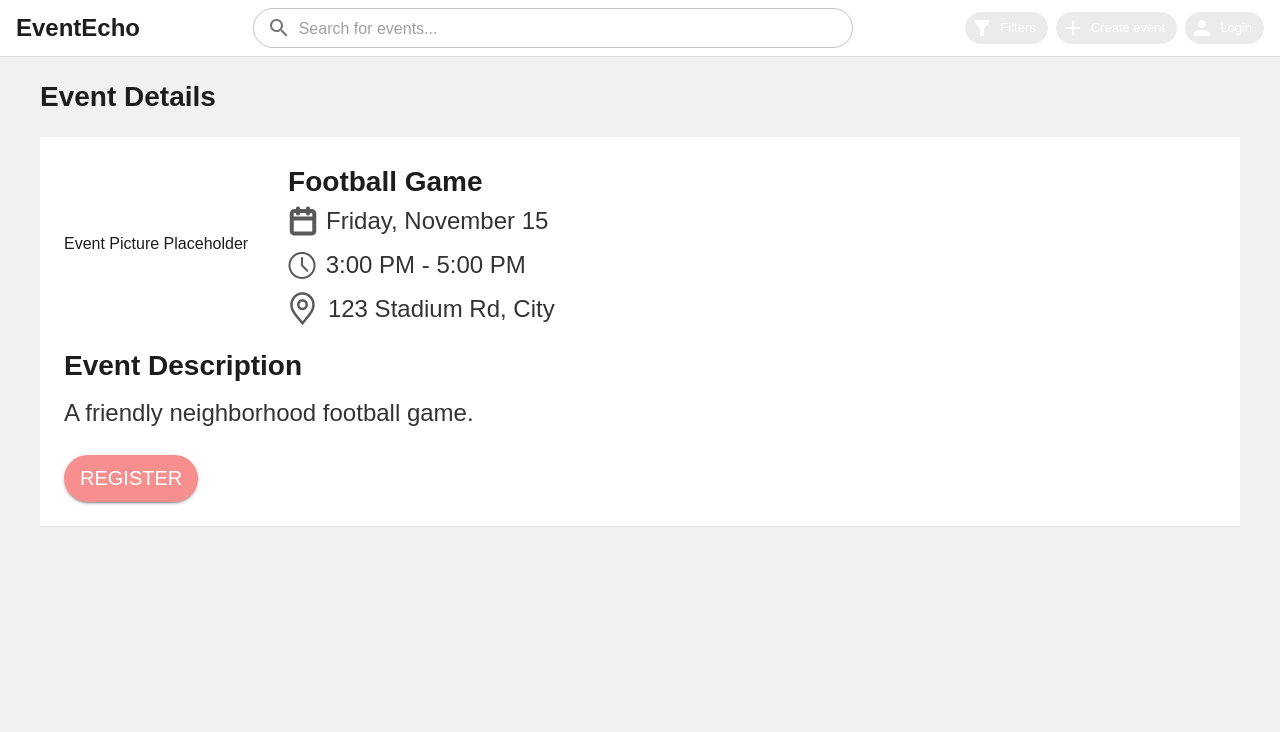
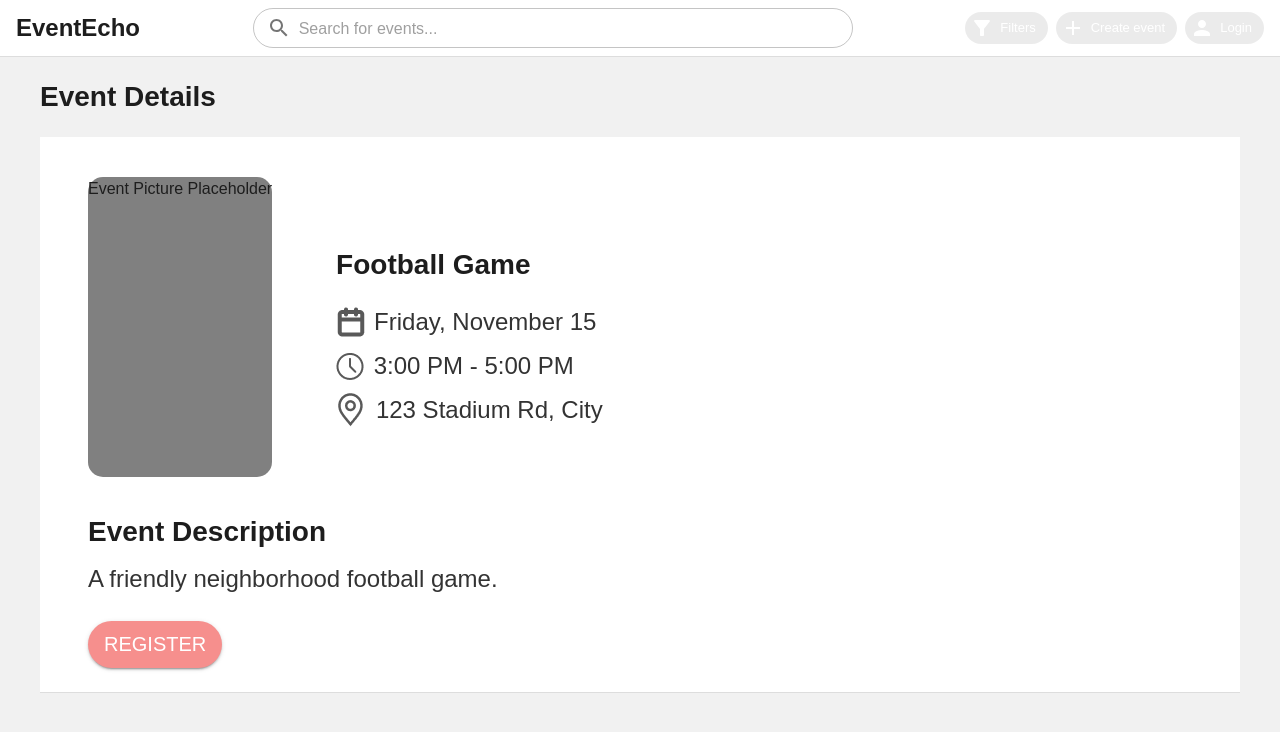
Before and after one commit to Winsthai/EventEcho, a React app in the folder client/: page /event/1 in a window 1280 px wide. Shown: the top 732 px of the page. Built offline with nearby package versions, Linux system fonts and the light colour scheme; the HTML template or start-up script is replaced by a standard one.

Commit message:
fix: Changed picture placeholders

```diff
--- a/client/src/Components/EventPage/EventPage.css
+++ b/client/src/Components/EventPage/EventPage.css
@@ -38,3 +38,19 @@
     color: #1D1D1D;
     font-size: 28px;
 }
+
+#EventPagePhotoBackground {
+    background-color: gray;
+    height: 300px;
+    margin-left: 24px; /* Matches px3, where px1 = 8 px or something */
+    margin-right: 24px;
+    border-radius: 15px;
+}
+
+#EventPagePhotoBackgroundDesktop {
+    background-color: gray;
+    height: 300px;
+    margin-left: 24px; /* Matches px3, where px1 = 8 px or something */
+    margin-right: 24px;
+    border-radius: 15px;
+}
--- a/client/src/Components/EventPage/EventPage.jsx
+++ b/client/src/Components/EventPage/EventPage.jsx
@@ -3,9 +3,6 @@ import { useEffect } from "react";
 import { useState } from "react";
 import { useNavigate } from "react-router-dom";
 import { Box, Stack, Button, useMediaQuery } from "@mui/material";
-import Calendar from '../../images/Calendar.png';
-import Clock from '../../images/Clock.png';
-import Location from '../../images/Location.png';
 import CalendarDesktop from '../../images/CalendarDesktop.png';
 import ClockDesktop from '../../images/ClockDesktop.png';
 import LocationDesktop from '../../images/LocationDesktop.png';
@@ -116,7 +113,7 @@ const EventPage = () => {
 
                 {/* Event Picture */}
                 {/* TODO: implement this when possible */}
-                <p style={{ textAlign: "center"}}>
+                <p id="EventPagePhotoBackground" style={{ textAlign: "center"}}>
                     Event Picture Placeholder
                 </p>
 
@@ -180,7 +177,7 @@ const EventPage = () => {
                         sx={{
                             backgroundColor: "#F68F8D",
                             borderRadius: "20px",
-                            //fontFamily: "Poppins", // this does nothing?
+                            marginBottom: "80px", // so button doesn't overlap with mobile interface at the bottom.
                             "&:hover": {
                                 backgroundColor: "#A50B07",
                             },
@@ -231,7 +228,7 @@ const EventPage = () => {
                                 marginTop: "1.5rem",
                             }}
                         >
-                            <p>
+                            <p id="EventPagePhotoBackgroundDesktop">
                                 Event Picture Placeholder
                             </p>
                         </Box>
@@ -247,7 +244,7 @@ const EventPage = () => {
                             }}
                         >
                             {/* Title */}
-                            <h1 id="EventPageTitleDesktop" style={{ marginBottom: 0, marginTop: 0, }}>{event.title}</h1>
+                            <h1 id="EventPageTitleDesktop">{event.title}</h1>
                             <Stack spacing={1}>
                                 {/* Date */}
                                 <Stack direction="row" alignItems="center" spacing={1}>
@@ -279,7 +276,7 @@ const EventPage = () => {
                     {/* Event Details */}
                     <Box
                         sx={{
-                            px: 3 // Padding on left and right for the outer container
+                            px: 6 // Padding on left and right for the outer container
                         }}
                     >
                         {/* Event Description */}
```
